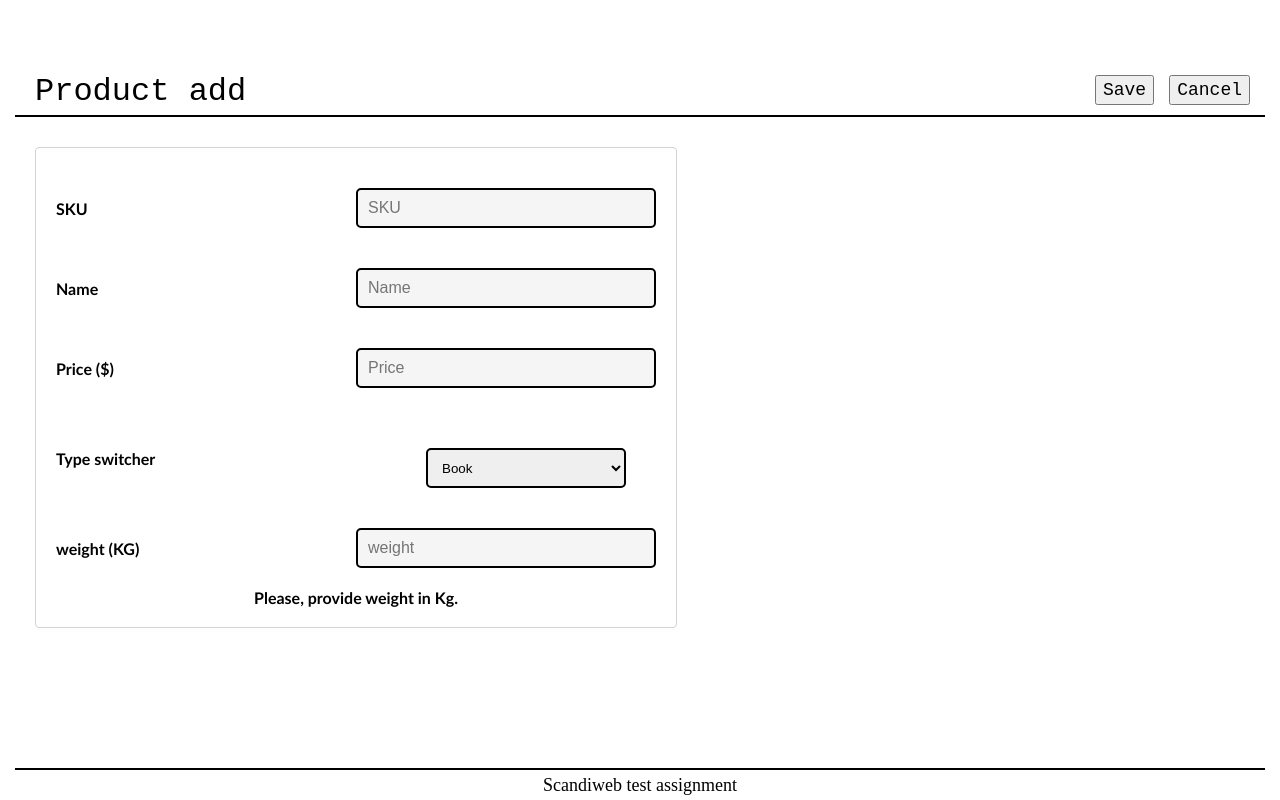
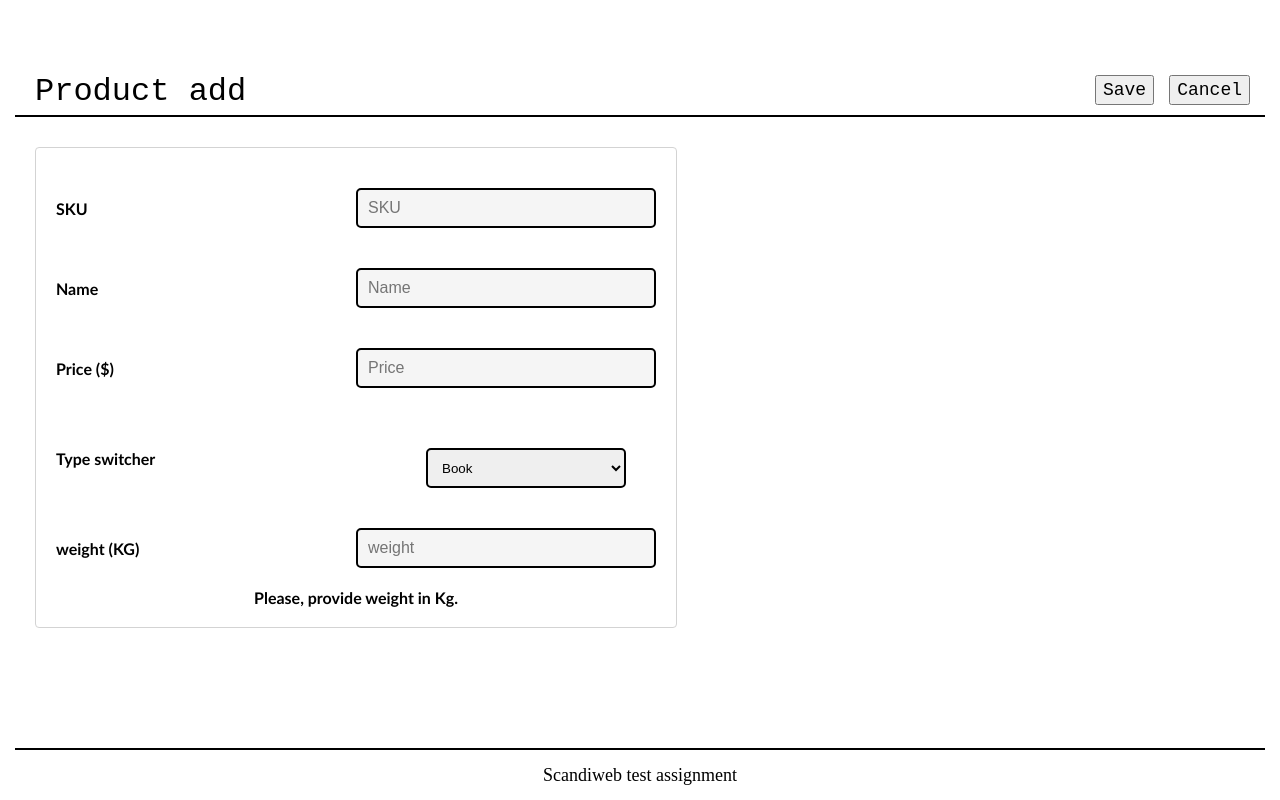
Before and after one commit to Pbelfortl/test-assignment-frontend, a React (Create React App) app: page /add-product in a window 1280 px wide. Built offline with nearby package versions, Linux system fonts and the light colour scheme.

Commit message:
final version

```diff
--- a/src/pages/Products.js
+++ b/src/pages/Products.js
@@ -100,6 +100,7 @@
     flex-wrap: wrap;
     padding-top: 30px;
     width: 1250px;
+    margin-bottom: 50px;
     div{
         font-size: 18px;
         position: relative;
@@ -131,7 +132,7 @@
     justify-content: center;
     background-color: white;
     align-items: center;
-    height: 30px;
+    height: 50px;
     width: 1250px;
     position: fixed;
     bottom: 0px;
```
